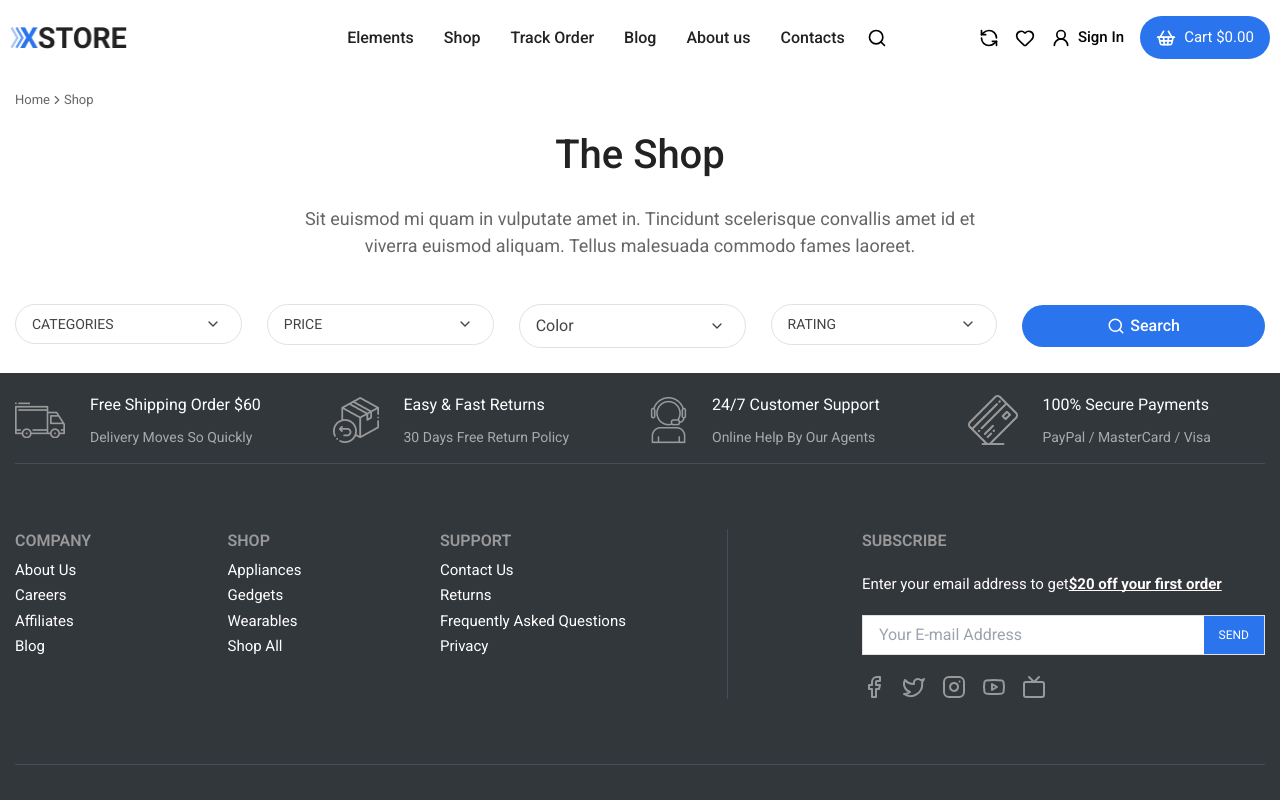
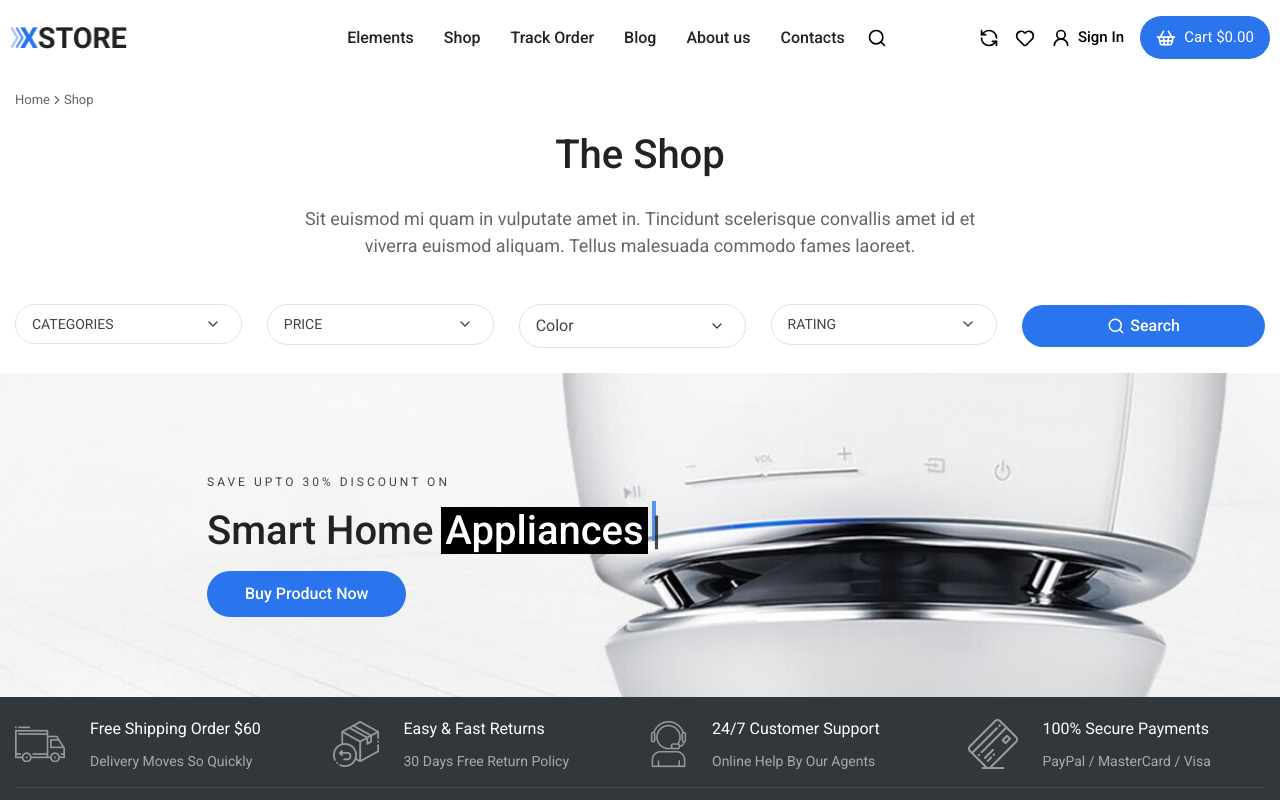
Before and after one commit to vithocbai/ecommerce-app, a React (Vite) app: page /shop in a window 1280 px wide. Shown: the top 800 px of the page. Built offline with nearby package versions, Linux system fonts and the light colour scheme.

Commit message:
Thêm HeroBannerShop vào trang Shop và loại bỏ import không cần thiết trong FilterBar

```diff
--- a/src/components/FilterBar/FilterBar.tsx
+++ b/src/components/FilterBar/FilterBar.tsx
@@ -1,4 +1,3 @@
-import { button, div, span } from "framer-motion/client";
 import { ChevronDown, ChevronUp, X, Star, Search } from "lucide-react";
 import { useState } from "react";
 
--- /dev/null
+++ b/src/components/HeroBannerShop/HeroBannerShop.tsx
@@ -0,0 +1,33 @@
+import TypewriterLoop from "../TypewriterLoop/TypewriterLoop";
+
+export const HeroBannerShop = () => {
+    return (
+        <section>
+            <div
+                className="pt-[85px] pb-[65px] bg-cover bg-center"
+                style={{ backgroundImage: "url('./heroBannerShop/banner.jpeg')" }}
+            >
+                <div className="p-[15px] m-0 mr-[5%] ml-[15%] ">
+                    <h4 className="text-[12px] text-[#444] uppercase tracking-[3px] mb-[10px]">
+                        Save upto 30% discount on
+                    </h4>
+                    <h2 className="mb-[10px] text-[40px] max-lg:text-[32px] text-[#222] font-medium lg:whitespace-nowrap">
+                        <span className="mr-2">Smart Home</span>
+                        <TypewriterLoop
+                            texts={["Appliances", "Devices"]}
+                            typeSpeed={80}
+                            pauseTime={1500}
+                            className="text-[40px] max-lg:text-[32px] text-[#222] font-medium lg:whitespace-nowrap"
+                            cursorClassName="inline-block w-1 h-10 bg-blue-500 ml-1 animate-pulse"
+                        />
+                    </h2>
+                    <div className="">
+                        <button className="flexCenter gap-[5px] px-[38px] h-[46px] text-[16px] font-medium rounded-full text-white bg-[#2A74ED] hover:bg-[#222222] transition-all duration-200 ease-linear">
+                            <span> Buy Product Now</span>
+                        </button>
+                    </div>
+                </div>
+            </div>
+        </section>
+    );
+};
--- a/src/pages/Shop.tsx
+++ b/src/pages/Shop.tsx
@@ -3,6 +3,7 @@ import Header from "../components/Header/Header";
 import { Footer } from "../components/Footer/Footer";
 import { Link, useLocation } from "react-router-dom";
 import { FilterBar } from "../components/FilterBar/FilterBar";
+import { HeroBannerShop } from "../components/HeroBannerShop/HeroBannerShop";
 
 
 function Shop() {
@@ -49,7 +50,12 @@ function Shop() {
                 </p>
             </div>
 
+            {/* FilterBar */}
             <FilterBar />
+
+            {/* HeroBannerShop */}
+            <HeroBannerShop />
+
             {/* Footer */}
             <Footer />
         </section>
```
Also changed, not shown: public/heroBannerShop/banner.jpeg (added).
